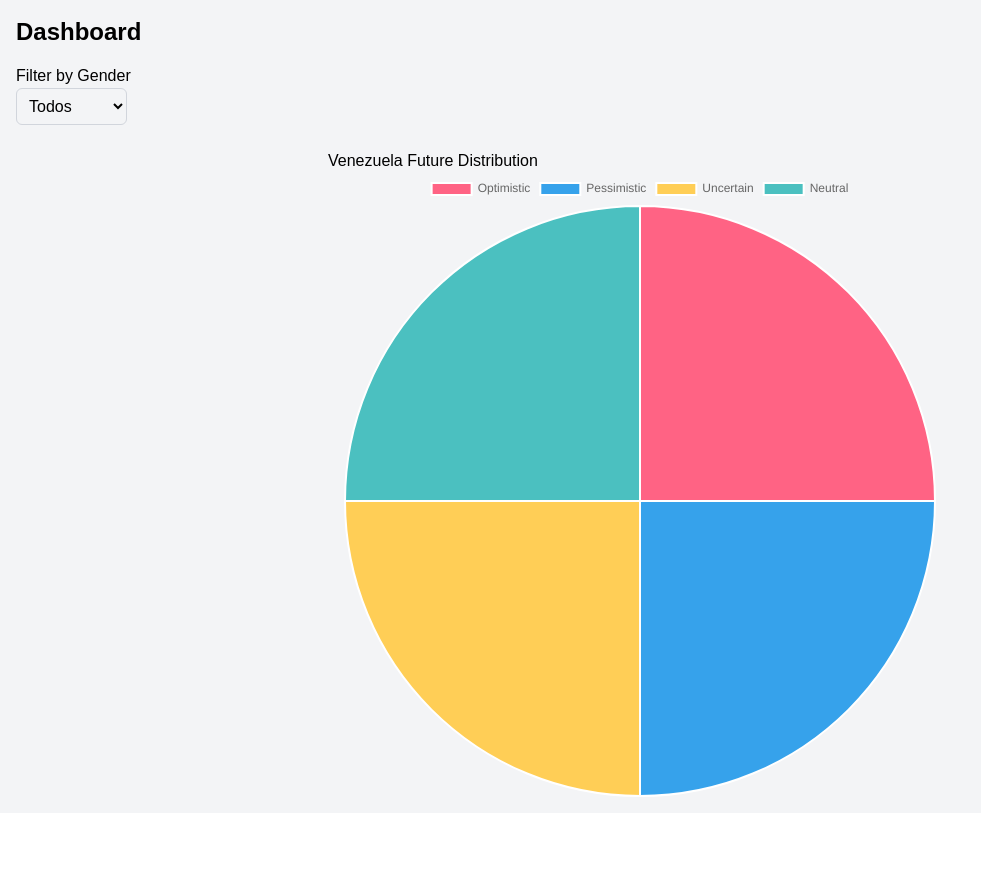
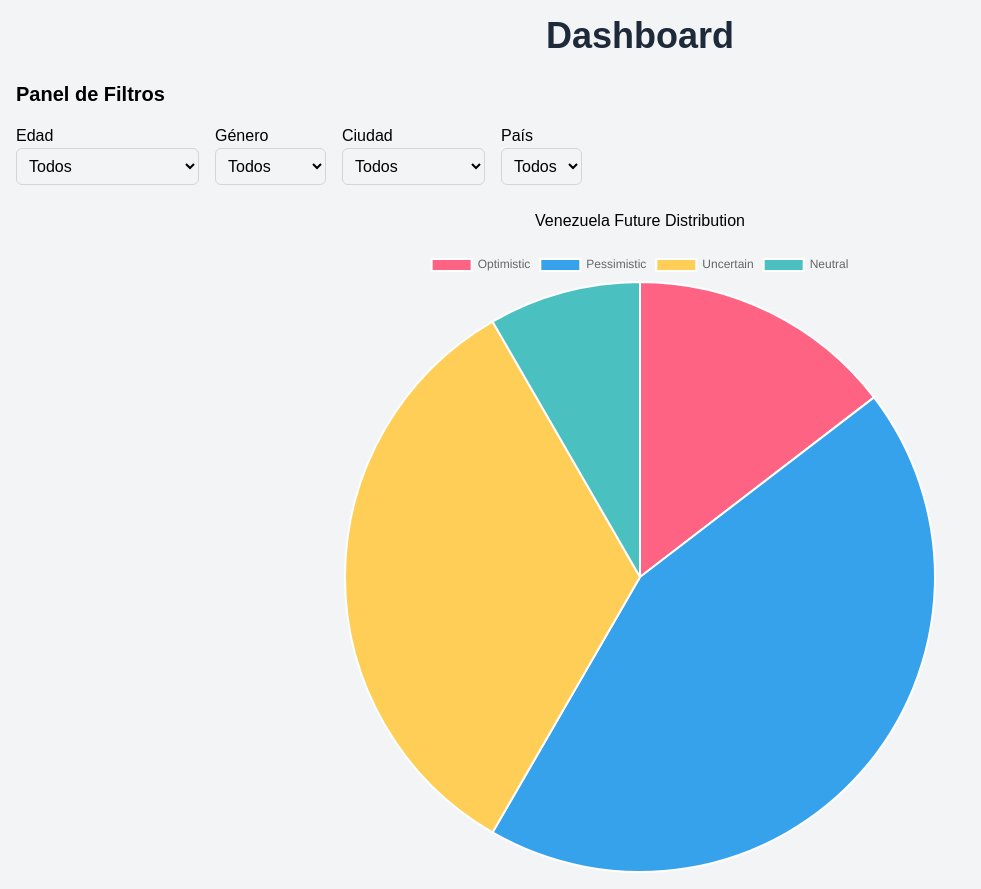
Before and after one commit to jtovarto/data-display, a Next.js app: page / in a window 1280 px wide. Shown: the whole page, without its empty margins (0-981 px from the left). Before the commit the page ends 813 px from the top, so only its background shows below. Built offline with nearby package versions, Linux system fonts and the light colour scheme.

Commit message:
feat: enhance dashboard with age range filtering and improved layout; add city and country filters

```diff
--- a/src/app/page.tsx
+++ b/src/app/page.tsx
@@ -1,5 +1,5 @@
 "use client";
-import { useState } from "react";
+import { useMemo, useState } from "react";
 import mockData from "../mockData.json";
 import { Pie } from "react-chartjs-2";
 import "chart.js/auto";
@@ -7,6 +7,14 @@ import "./globals.css";
 import { Chart as ChartJS, ArcElement, Tooltip, Legend } from "chart.js";
 import { VenezuelaFuture } from "@/types";
 ChartJS.register(ArcElement, Tooltip, Legend);
+
+const ageRanges = [
+  { label: "Infantil (0-12)", min: 0, max: 12 },
+  { label: "Adolescente (13-17)", min: 13, max: 17 },
+  { label: "Joven (18-35)", min: 18, max: 35 },
+  { label: "Adulto (36-59)", min: 36, max: 59 },
+  { label: "Mayor (60+)", min: 60, max: Infinity },
+];
 
 export default function Dashboard() {
   const [filters, setFilters] = useState({
@@ -19,6 +27,7 @@ export default function Dashboard() {
     sn: "",
     imv: "",
     hps: "",
+    ageRange: null,
   });
 
   const handleFilterChange = (e) => {
@@ -26,9 +35,20 @@ export default function Dashboard() {
     setFilters({ ...filters, [name]: value });
   };
 
+  const handleAgeRangeChange = (e) => {
+    const selectedRange = ageRanges.find(
+      (range) => range.label === e.target.value
+    );
+    setFilters({ ...filters, ageRange: selectedRange });
+  };
+
   const filteredData = mockData.filter((item) => {
     return Object.keys(filters).every((key) => {
       if (!filters[key]) return true;
+      if (key === "ageRange") {
+        const { min, max } = filters[key];
+        return item.age >= min && item.age <= max;
+      }
       return item[key]
         .toString()
         .toLowerCase()
@@ -37,10 +57,12 @@ export default function Dashboard() {
   });
 
   const keys = Object.keys(VenezuelaFuture);
-  const imvCounts = filteredData.reduce((acc, item) => {
-    acc[keys[item.imv + 3]] = (acc[item.imv] || 0) + 1;
+  const imvCounts = useMemo(() => {
+    return filteredData.reduce((acc, item) => {
+      acc[keys[item.imv + 3]] = (acc[keys[item.imv + 3]] || 0) + 1;
       return acc;
     }, {});
+  }, [filteredData]);
 
   console.log({ imvCounts, keys });
 
@@ -73,31 +95,87 @@ export default function Dashboard() {
   };
 
   const uniqueGenders = Array.from(new Set(mockData.map((item) => item.gen)));
+  const uniqueCities = Array.from(new Set(mockData.map((item) => item.ct)));
+  const uniqueCountries = Array.from(new Set(mockData.map((item) => item.co)));
 
   const handleGenderChange = (e) => {
     setFilters({ ...filters, gen: e.target.value });
   };
 
+  const handleCityChange = (e) => {
+    setFilters({ ...filters, ct: e.target.value });
+  };
+
+  const handleCountryChange = (e) => {
+    setFilters({ ...filters, co: e.target.value });
+  };
+
   return (
     <div className="dashboard-container">
       <header className="dashboard-header">
-        <h1>Dashboard</h1>
+        <h1 className="text-4xl font-extrabold text-center text-gray-800 mb-6">Dashboard</h1>
       </header>
       <div className="dashboard-filters">
-        <h2>Filter by Gender</h2>
+        <h2 className="text-xl font-bold mb-4">Panel de Filtros</h2>
+        <div className="flex flex-row gap-4 flex-wrap">
+          <div>
+            <h3>Edad</h3>
+            <select onChange={handleAgeRangeChange}>
+              <option value="">Todos</option>
+              {ageRanges.map((range) => (
+                <option key={range.label} value={range.label}>
+                  {range.label}
+                </option>
+              ))}
+            </select>
+          </div>
+          <div>
+            <h3>Género</h3>
             <select onChange={handleGenderChange} value={filters.gen}>
               <option value="">Todos</option>
               {uniqueGenders.map((gender) => (
                 <option key={gender} value={gender}>
-              {gender === 'M' ? 'Masculino' : 'Femenino'}
+                  {gender === "M" ? "Masculino" : "Femenino"}
                 </option>
               ))}
             </select>
           </div>
+          <div>
+            <h3>Ciudad</h3>
+            <select onChange={handleCityChange} value={filters.ct}>
+              <option value="">Todos</option>
+              {uniqueCities.map((city) => (
+                <option key={city} value={city}>
+                  {city}
+                </option>
+              ))}
+            </select>
+          </div>
+          <div>
+            <h3>País</h3>
+            <select onChange={handleCountryChange} value={filters.co}>
+              <option value="">Todos</option>
+              {uniqueCountries.map((country) => (
+                <option key={country} value={country}>
+                  {country}
+                </option>
+              ))}
+            </select>
+          </div>
+        </div>
+      </div>
       <main className="dashboard-content">
-        <div style={{ width: "50%", margin: "0 auto" }}>
+        <div className="flex flex-col items-center justify-center gap-4">
           <h2>Venezuela Future Distribution</h2>
+          <div className="w-full md:w-1/2">
+            {Object.values(imvCounts).length === 0 ? (
+              <p className="text-center text-gray-500">
+                No hay registros para mostrar en el gráfico.
+              </p>
+            ) : (
               <Pie data={pieData} options={pieOptions} />
+            )}
+          </div>
         </div>
       </main>
     </div>
```
Lines whose indentation alone changed are shown as unchanged.
